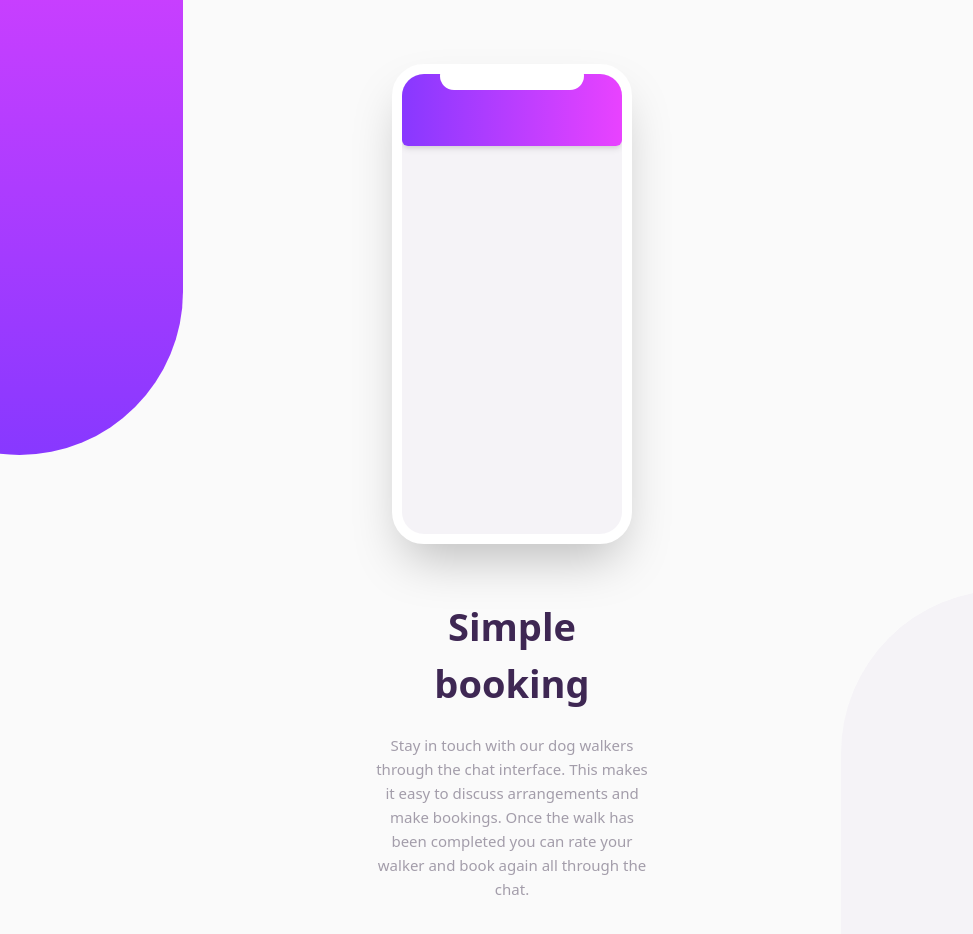
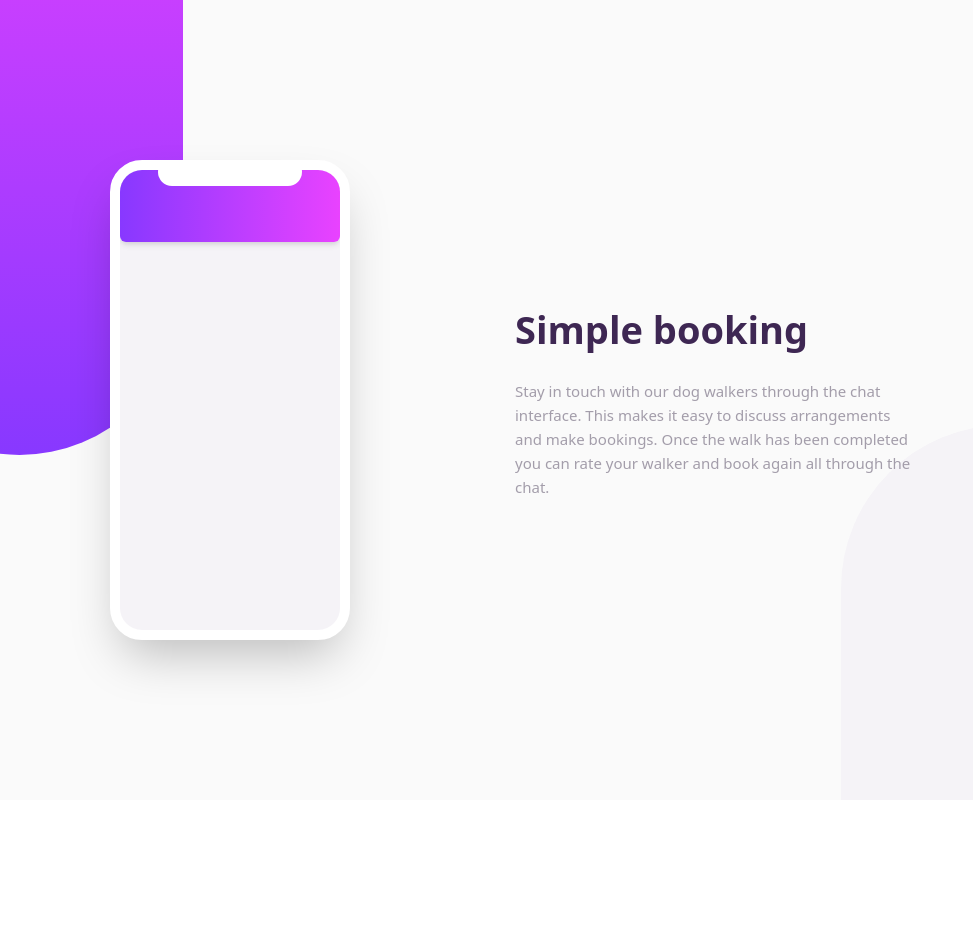
Before and after one commit to bryanmagalong/chat-app-css-react, a React (Create React App) app: page / in a window 1280 px wide. Shown: the top 934 px of the page, without its empty margins (0-973 px from the left). After the commit the page ends 800 px from the top, so only its background shows below. Built offline with nearby package versions, Linux system fonts and the light colour scheme.

Commit message:
feat: add responsiveness on MobileFrame, ContentWrapper, TextHeader, ContentHeader and App components

```diff
--- a/src/App.js
+++ b/src/App.js
@@ -6,7 +6,7 @@ import TitleHeader from './components/TextHeader/TitleHeader';
 import ContentHeader from './components/TextHeader/ContentHeader';
 
 const App = () => (
-  <div className="container relative min-h-screen  overflow-hidden bg-very-light-grayish">
+  <div className="container relative lg:flex min-h-screen lg:justify-center lg:items-center overflow-hidden bg-very-light-grayish">
     <div className="absolute -left-36 -top-60 decorative bg-gradient-to-t from-light-violet to-light-magenta" />
     <div className="absolute decorative bg-light-grayish-violet -right-36 -bottom-80" />
     <ContentWrapper>
--- a/src/components/ContentWrapper.js
+++ b/src/components/ContentWrapper.js
@@ -1,7 +1,9 @@
 import React from 'react';
 
 const ContentWrapper = ({ children }) => (
-  <div className="flow-root py-16">{children}</div>
+  <div className="flow-root py-16 lg:flex lg:w-full lg:justify-center lg:gap-content">
+    {children}
+  </div>
 );
 
 export default ContentWrapper;
--- a/src/components/MobilePreview/MobileFrame.js
+++ b/src/components/MobilePreview/MobileFrame.js
@@ -1,7 +1,7 @@
 import React from 'react';
 
 const MobileFrame = ({ children }) => (
-  <div className="relative w-60 h-frame mx-auto shadow-2xl border-frame rounded-frame border-white bg-light-grayish-violet overflow-x-hidden">
+  <div className="relative w-60 h-frame mx-auto lg:m-0 shadow-2xl border-frame rounded-frame border-white bg-light-grayish-violet overflow-x-hidden">
     {children}
   </div>
 );
--- a/src/components/TextHeader/ContentHeader.js
+++ b/src/components/TextHeader/ContentHeader.js
@@ -1,7 +1,7 @@
 import React from 'react';
 
 const ContentHeader = ({ children }) => (
-  <p className="mt-content-header text-content-header leading-6 text-center text-dark-grayish-violet">
+  <p className="mt-content-header text-content-header leading-6 text-center lg:text-left text-dark-grayish-violet">
     {children}
   </p>
 );
--- a/src/components/TextHeader/TitleHeader.js
+++ b/src/components/TextHeader/TitleHeader.js
@@ -1,7 +1,7 @@
 import React from 'react';
 
 const TitleHeader = ({ children }) => (
-  <h1 className="text-center title-header text-very-dark-desaturated-violet font-bold">
+  <h1 className="text-center lg:text-left title-header text-very-dark-desaturated-violet font-bold">
     {children}
   </h1>
 );
--- a/src/components/TextHeader/index.js
+++ b/src/components/TextHeader/index.js
@@ -1,9 +1,9 @@
 import React from 'react';
 
 const TextHeader = ({ children }) => (
-  <div className="relative container mt-text-header w-72 mx-auto max-w-text-header text-title-header">
+  <section className="relative container mt-text-header  w-72 mx-auto lg:m-0 lg:self-center max-w-text-header lg:min-w-text-header-lg text-title-header">
     {children}
-  </div>
+  </section>
 );
 
 export default TextHeader;
```
